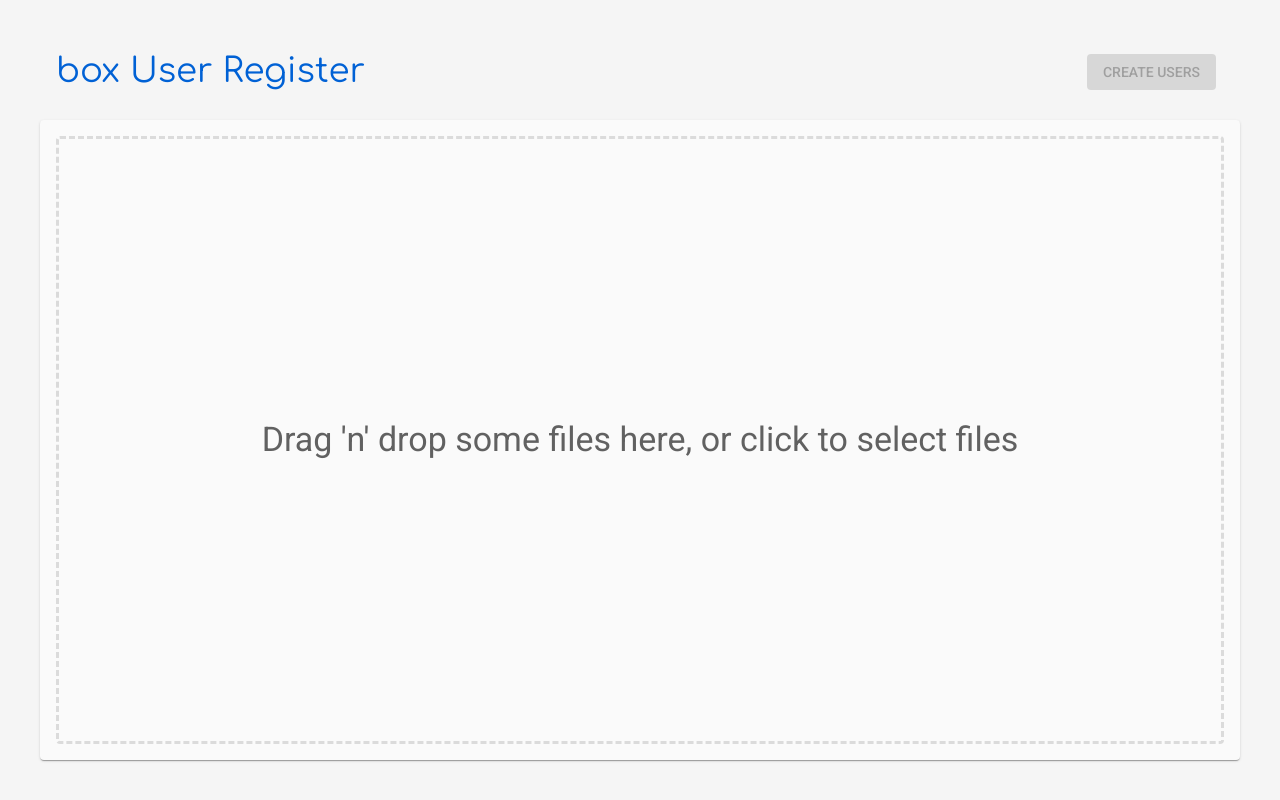
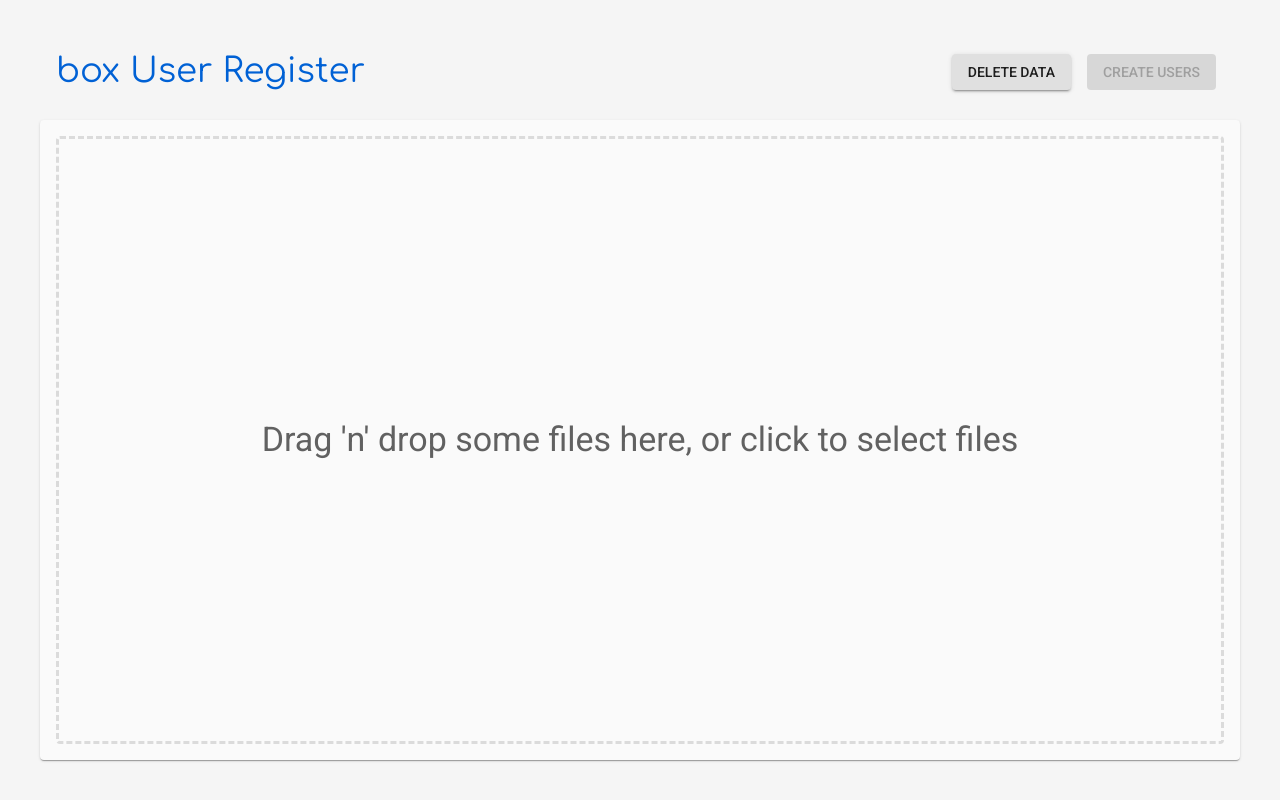
Before and after one commit to not-dev/box-user-register, a React (Create React App) app: page / in a window 1280 px wide. Built offline with nearby package versions, Linux system fonts and the light colour scheme.

Commit message:
delete button

```diff
--- a/src/contents/App.tsx
+++ b/src/contents/App.tsx
@@ -31,12 +31,18 @@ const App:React.FC = () => {
 
   const blankRecords:Array<Array<string>> = []
   const blankUserJsons:Array<{username:string, email:string}> = []
+
   const [records, setRecords] = React.useState(blankRecords)
   const [userJsons, setUserJsons] = React.useState(blankUserJsons)
 
   const [selector, setSelector] = React.useState({
     skipFirst: true, username: 0, email: 1
   })
+
+  const deleteAll = () => {
+    setUserJsons(blankUserJsons)
+    setRecords(blankRecords)
+  }
 
   React.useEffect(() => {
     const userJsons = records.slice(selector.skipFirst ? 1 : 0).map((row) => {
@@ -53,7 +59,7 @@ const App:React.FC = () => {
         <CssBaseline />
         <Wrapper className={classes.root}>
           <Wrapper className={classes.menu}>
-            <Menu disabled={userJsons.length === 0}/>
+            <Menu disabled={userJsons.length === 0} deleteAll={deleteAll}/>
           </Wrapper>
           <Wrapper className={classes.dropzone}>
             {records.length !== 0
--- a/src/contents/Menu.tsx
+++ b/src/contents/Menu.tsx
@@ -28,6 +28,7 @@ const useStyles = makeStyles((theme:Theme) => createStyles({
 
 type MProps = {
   disabled: boolean
+  deleteAll: () => void
 }
 
 const Menu:React.FC<MProps> = (props) => {
@@ -47,6 +48,9 @@ const Menu:React.FC<MProps> = (props) => {
           </Typography>
         </Wrapper>
         <Wrapper>
+          <ExButton variant='contained' color='default' onClick={props.deleteAll}>
+            DELETE DATA
+          </ExButton>
           <ExButton variant='contained' color='primary' disabled={props.disabled} onClick={() => { setConfirm(true) }}>
             CREATE USERS
           </ExButton>
--- a/src/contents/Table.tsx
+++ b/src/contents/Table.tsx
@@ -47,7 +47,7 @@ const Table:React.FC<TProps> = (props) => {
             value={props.selector.username}
             onChange={(e) => props.setSelector({ ...props.selector, username: Number(e.target.value) })}
           >
-            {[...Array(props.records[0].length)].map((_, i) => {
+            {[...Array(props.records[0]?.length)].map((_, i) => {
               return (
                 <MenuItem value={i} key={`username-${i}`}>{i}</MenuItem>
               )
@@ -61,7 +61,7 @@ const Table:React.FC<TProps> = (props) => {
             value={props.selector.email}
             onChange={(e) => props.setSelector({ ...props.selector, email: Number(e.target.value) })}
           >
-            {[...Array(props.records[0].length)].map((_, i) => {
+            {[...Array(props.records[0]?.length)].map((_, i) => {
               return (
                 <MenuItem value={i} key={`email-${i}`}>{i}</MenuItem>
               )
```
